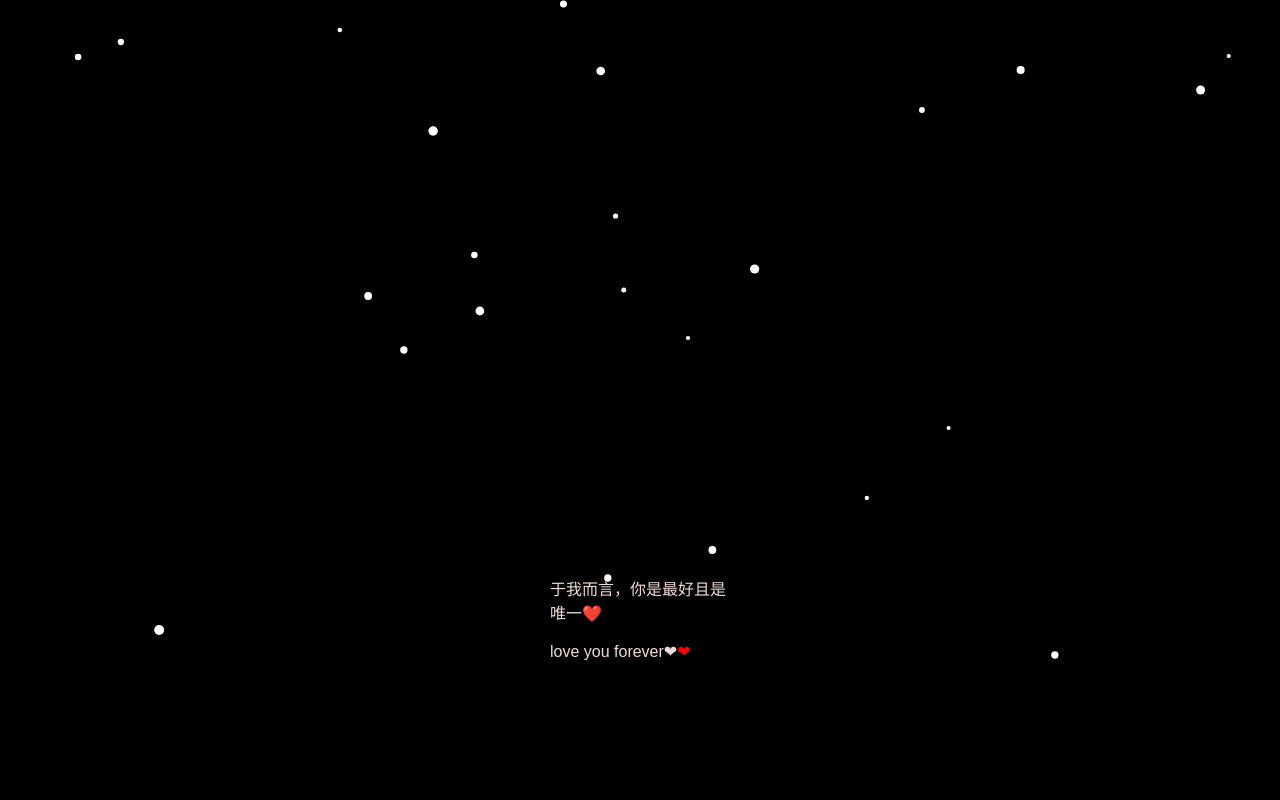
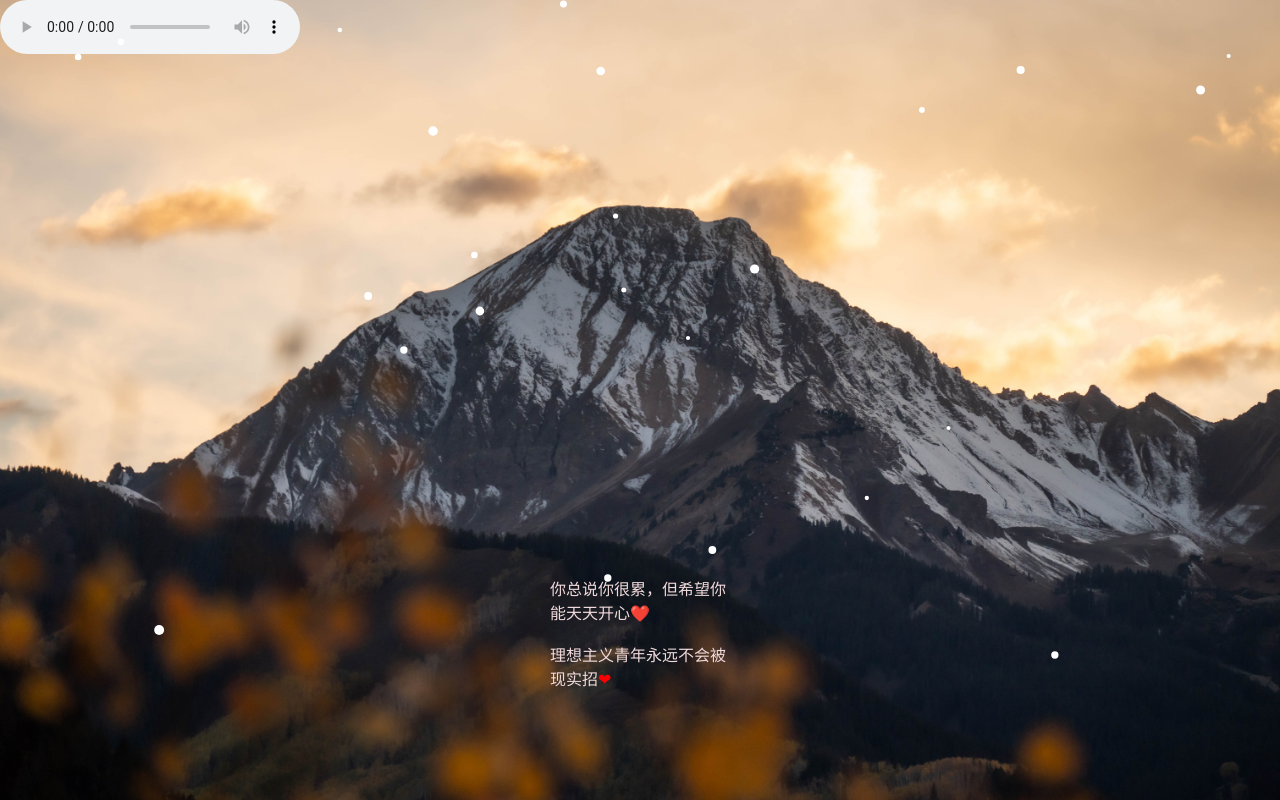
Before and after one commit to Mortal9527-Cyber/love, a plain HTML site: page index.html in a window 1280 px wide. Drawn offline with nearby package versions, Linux system fonts and the light colour scheme; no server answers.

Commit message:
Add files via upload

```diff
--- a/index.html
+++ b/index.html
@@ -4,14 +4,25 @@
 <head>
   <meta charset="UTF-8" />
   <meta name="viewport" content="width=device-width, initial-scale=1.0" />
-  <title>给你的专属爱心❤️</title>
+  <title>属于你的❤️</title>
 
   <style>
+
+
+    /* 新增代码 */
     body {
       overflow: hidden;
       margin: 0;
       font-family: "Russo One", arial, sans-serif;
+      background: url('background.jpg') no-repeat center center fixed; /* 使用图片背景 */
+      background-size: cover; /* 让图片覆盖整个屏幕 */
     }
+    /* body {
+      overflow: hidden;
+      margin: 0;
+      font-family: "Russo One", arial, sans-serif;
+    } */
+
 
     .type_words {
       position: fixed;
@@ -30,12 +41,27 @@
       left: 0;
       right: 0;
       bottom: 0;
+      z-index: 2;
+      /* 雪花 */
     }
+    canvas {
+      position: absolute;
+      top: 0;
+      left: 0;
+      z-index: 2; /* 将canvas置于最上层 */
+    }
+
+  .custom-audio {
+  width: 50px; /* 调整为你想要的宽度 */
+  height: 30px; /* 调整为你想要的高度 */
+  }
+
+
   </style>
 </head>
 
 <body>
-  <audio id="audioDom" src="https://sf6-cdn-tos.douyinstatic.com/obj/ies-music/7170534431801838367.mp3" preload="auto"
+  <audio id="audioDom" controls src="bgmusic.mp3" preload="auto"
     loop="loop"></audio>
   <div class="type_words" id="contents"></div>
   <script src="three.min.js"></script>
@@ -61,9 +87,11 @@
 
     function start() {
       const text = [
-        "于我而言，你是最好且是唯一❤️",
-        "Love you forever❤️",
-        "FanShiYao❤️"
+        "你总说你很累，但希望你能天天开心❤️",
+        "理想主义青年永远不会被现实招安不是嘛",
+        "做自己的世界里的小小怪",
+        "勇敢的享受世界吧!",
+        "To 刘姝君"
       ]
       let str = text.join('<br><br>')
       let str_ = ''
@@ -85,6 +113,8 @@
   </script>
 
   <div id="divSnow"></div>
+
+
     <script src="https://cdn.bootcss.com/jquery/3.3.1/jquery.min.js" type="text/javascript"></script>
     <script>window.jQuery || document.write('<script src="static/js/jquery-1.11.0.min.js"><\/script>')</script>
     <script>
@@ -95,11 +125,6 @@
             $("#divSnow").websnowjq();
         });
     </script>
-
-
-
-
 </body>
 
-
 </html>
--- a/script.js
+++ b/script.js
@@ -16,10 +16,12 @@ const bgColor = "#131124";
 //  创建渲染器对象
 const renderer = new THREE.WebGLRenderer({
   antialias: true, //  是否执行抗锯齿。默认值为false。
+  alpha: true //透明背景
 });
 
 // 设置颜色及其透明度
-renderer.setClearColor(new THREE.Color(bgColor));
+// renderer.setClearColor(new THREE.Color(bgColor));
+
 
 // 将输 canvas 的大小调整为 (width, height) 并考虑设备像素比，且将视口从 (0, 0) 开始调整到适合大小
 renderer.setSize(window.innerWidth, window.innerHeight);
```
Also changed, not shown: background.jpg (added), 3 other files.
